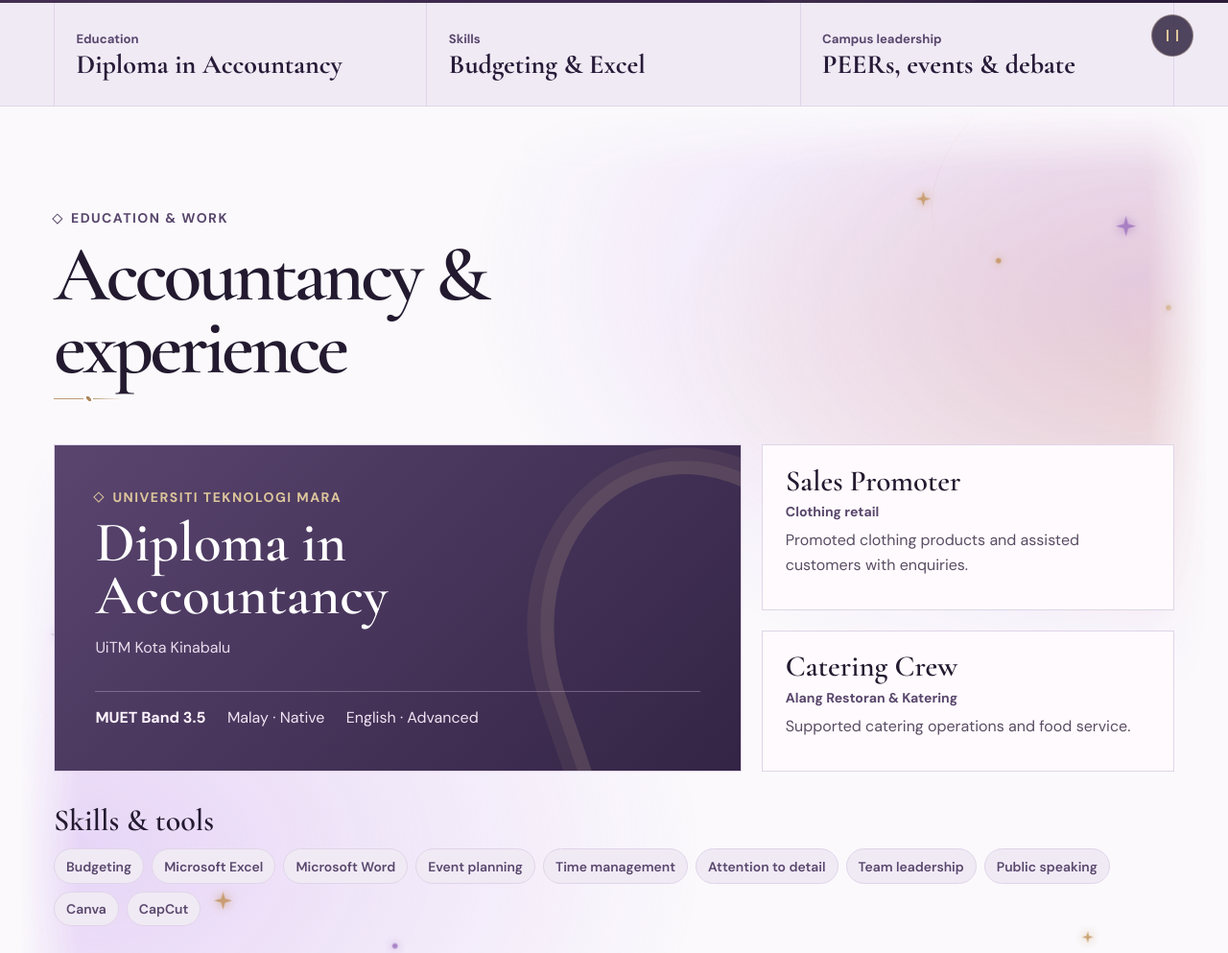
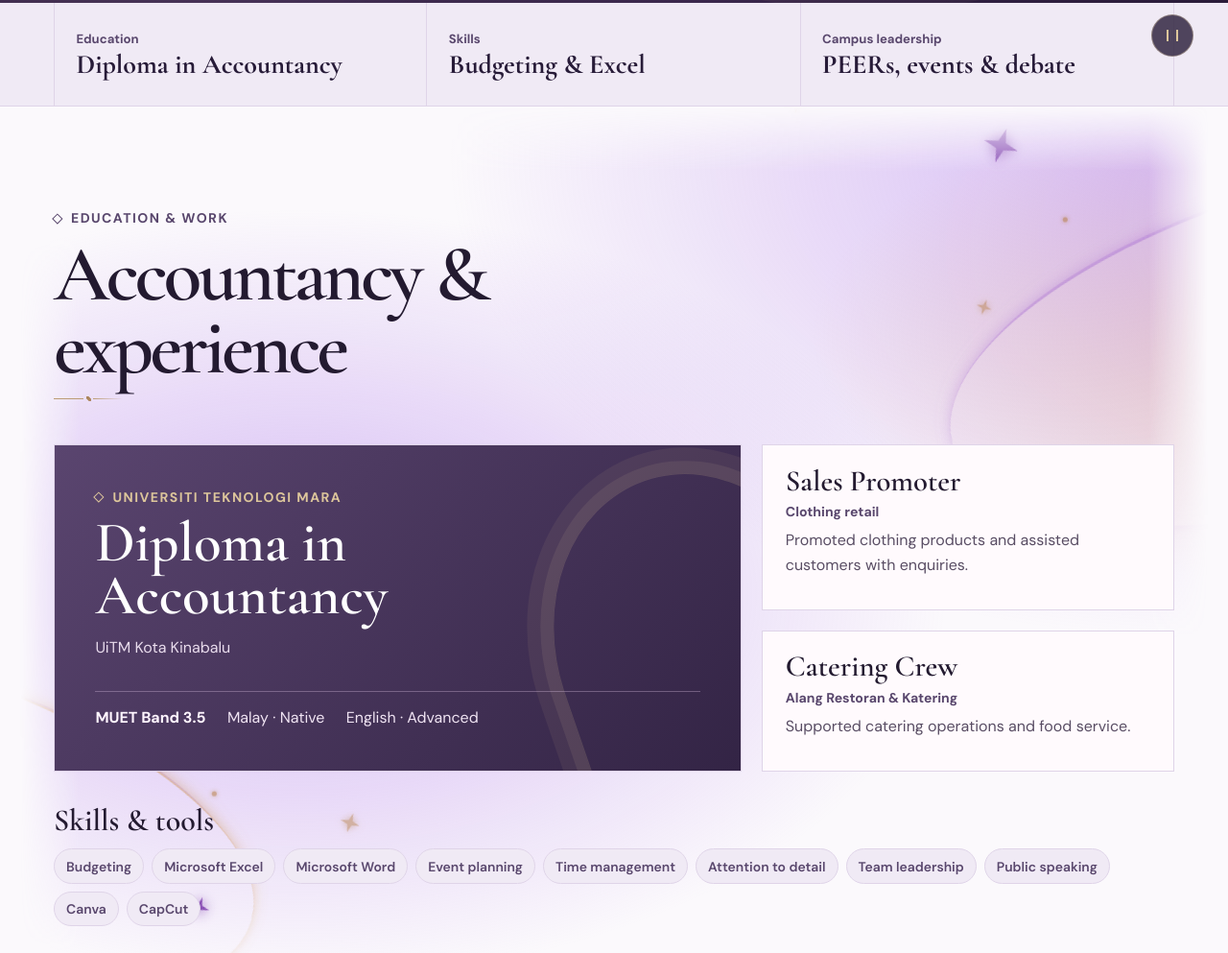
Before and after one commit to esyad/portfolioWani, a plain HTML site: page Wani_Portfolio.html in a window 1280 px wide. Shown: the part 725-1718 px from the top of the page at 96% size. Drawn offline with nearby package versions, Linux system fonts and the light colour scheme.

Commit message:
Make magical background motion more visible on scroll

```diff
--- a/Wani_Portfolio.html
+++ b/Wani_Portfolio.html
@@ -72,6 +72,7 @@
       inset: 0;
       overflow: hidden;
       pointer-events: none;
+      transform: translate3d(0, var(--hero-scroll-shift, 0px), 0);
     }
     .hero-atmosphere::before, .hero-atmosphere::after {
       content: "";
@@ -341,20 +342,24 @@
     .scroll-effect-section {
       position: relative;
       isolation: isolate;
-      --aura-gold: #ecb95b60;
-      --aura-lilac: #c394ed66;
-      --aura-ring: #c194674d;
-      --spark-gold: #bb8546;
-      --spark-lilac: #9160b5;
+      --aura-gold: #f3b95d82;
+      --aura-lilac: #b889ed94;
+      --aura-ring: #ab73d39e;
+      --ribbon-gold: #cd8c37b0;
+      --ribbon-lilac: #a66bd0b8;
+      --spark-gold: #ae712b;
+      --spark-lilac: #8a4fb5;
     }
     .campus.scroll-effect-section {
-      --aura-gold: #f3c97972;
-      --aura-lilac: #b087d375;
+      --aura-gold: #f4c16d8c;
+      --aura-lilac: #aa7ed49c;
     }
     .contact.scroll-effect-section {
-      --aura-gold: #ffc98244;
-      --aura-lilac: #c99dfd59;
-      --aura-ring: #efd0a261;
+      --aura-gold: #d891483e;
+      --aura-lilac: #a376d279;
+      --aura-ring: #efd0a27d;
+      --ribbon-gold: #ffd98baa;
+      --ribbon-lilac: #dfbcf5a1;
       --spark-gold: #ffe0a8;
       --spark-lilac: #e9ccfd;
     }
@@ -373,26 +378,43 @@
         linear-gradient(transparent, #000 7%, #000 93%, transparent);
       mask-composite: intersect;
     }
+    .scroll-scene {
+      position: absolute;
+      inset: 0 0 auto;
+      height: min(100%, 100vh);
+      transform: translate3d(0, var(--scene-y, 0px), 0);
+    }
     .scroll-aura {
       position: absolute;
-      inset: -6% -12%;
+      inset: -34% -30%;
       background:
-        radial-gradient(ellipse at 85% 25%, var(--aura-lilac), transparent 38%),
-        radial-gradient(ellipse at 89% 31%, var(--aura-gold), transparent 29%),
-        radial-gradient(ellipse at 12% 81%, var(--aura-lilac), transparent 35%);
+        radial-gradient(ellipse at 73% 32%, var(--aura-lilac), transparent 39%),
+        radial-gradient(ellipse at 82% 46%, var(--aura-gold), transparent 26%),
+        radial-gradient(ellipse at 25% 66%, var(--aura-lilac), transparent 32%);
       transform: translate3d(var(--aura-x, 0px), var(--aura-y, 0px), 0);
     }
-    .scroll-aura::after {
-      content: "";
+    .scroll-ribbon {
       position: absolute;
-      top: 0;
-      right: -4%;
-      width: clamp(13rem, 40vw, 34rem);
-      aspect-ratio: 1.6;
-      border-block-start: 1px solid var(--aura-ring);
+      width: clamp(22rem, 66vw, 62rem);
+      aspect-ratio: 2.5;
       border-radius: 50%;
-      box-shadow: 0 -14px 0 -13px var(--aura-ring), 0 -30px 0 -29px var(--aura-ring);
-      transform: rotate(var(--aura-angle, -18deg));
+      border-block-start: 2px solid var(--ribbon-lilac);
+      box-shadow: 0 -3px 17px -4px var(--ribbon-lilac), 0 -17px 0 -16px var(--aura-ring);
+      opacity: var(--ribbon-opacity, .6);
+    }
+    .scroll-ribbon.right {
+      top: 23%;
+      left: 62%;
+      transform: translate3d(var(--ribbon-x, 0px), var(--ribbon-y, 0px), 0)
+        rotate(var(--ribbon-angle, -26deg));
+    }
+    .scroll-ribbon.left {
+      top: 61%;
+      right: 64%;
+      border-block-start-color: var(--ribbon-gold);
+      box-shadow: 0 -4px 15px -4px var(--ribbon-gold), 0 -14px 0 -13px var(--aura-ring);
+      transform: translate3d(calc(-1 * var(--ribbon-x, 0px)), calc(-.7 * var(--ribbon-y, 0px)), 0)
+        rotate(calc(-1 * var(--ribbon-angle, -26deg)));
     }
     .scroll-sparkle {
       position: absolute;
@@ -416,7 +438,19 @@
       background: currentColor;
       box-shadow: 0 0 8px currentColor;
     }
-    .scroll-sparkle.star { filter: drop-shadow(0 0 5px currentColor); }
+    .scroll-sparkle.star {
+      filter: drop-shadow(0 0 5px currentColor);
+      opacity: var(--star-opacity, .83);
+      transform: translate3d(
+        calc(var(--spark-x, 0px) * var(--depth)),
+        calc(var(--spark-y, 0px) * var(--depth)),
+        0
+      ) scale(var(--spark-scale, 1)) rotate(var(--star-angle, 0deg));
+    }
+    .scroll-sparkle.star:nth-of-type(3n) {
+      opacity: var(--opposite-star-opacity, .83);
+      --spark-scale: var(--opposite-star-scale, 1);
+    }
     .scroll-sparkle.star::after {
       border-radius: 0;
       clip-path: polygon(50% 0, 61% 39%, 100% 50%, 61% 61%, 50% 100%, 39% 61%, 0 50%, 39% 39%);
@@ -808,17 +842,23 @@
   </dialog>
   <template id="scroll-atmosphere-template">
     <div class="scroll-atmosphere" aria-hidden="true">
-      <div class="scroll-aura"></div>
-      <span class="scroll-sparkle star" style="--x:76%;--y:11%;--size:14px;--depth:.85"></span>
-      <span class="scroll-sparkle" style="--x:83%;--y:19%;--depth:1.25"></span>
-      <span class="scroll-sparkle star" style="--x:93%;--y:14%;--size:19px;--depth:1"></span>
-      <span class="scroll-sparkle" style="--x:97%;--y:23%;--depth:.7"></span>
-      <span class="scroll-sparkle star" style="--x:94%;--y:47%;--size:12px;--depth:1.3"></span>
-      <span class="scroll-sparkle star" style="--x:3%;--y:58%;--size:14px;--depth:.7"></span>
-      <span class="scroll-sparkle" style="--x:9%;--y:71%;--depth:1.35"></span>
-      <span class="scroll-sparkle star" style="--x:16%;--y:84%;--size:17px;--depth:-.65"></span>
-      <span class="scroll-sparkle" style="--x:32%;--y:93%;--depth:1"></span>
-      <span class="scroll-sparkle star" style="--x:89%;--y:88%;--size:11px;--depth:-.8"></span>
+      <div class="scroll-scene">
+        <div class="scroll-aura"></div>
+        <div class="scroll-ribbon right"></div>
+        <div class="scroll-ribbon left"></div>
+        <span class="scroll-sparkle star" style="--x:71%;--y:13%;--size:20px;--depth:.85"></span>
+        <span class="scroll-sparkle" style="--x:83%;--y:17%;--size:7px;--depth:1.25"></span>
+        <span class="scroll-sparkle star" style="--x:89%;--y:20%;--size:29px;--depth:1"></span>
+        <span class="scroll-sparkle" style="--x:93%;--y:26%;--size:7px;--depth:.7"></span>
+        <span class="scroll-sparkle star" style="--x:89%;--y:44%;--size:22px;--depth:1.15"></span>
+        <span class="scroll-sparkle star" style="--x:13%;--y:54%;--size:23px;--depth:-.8"></span>
+        <span class="scroll-sparkle" style="--x:7%;--y:69%;--size:7px;--depth:-1.2"></span>
+        <span class="scroll-sparkle star" style="--x:21%;--y:79%;--size:28px;--depth:-.75"></span>
+        <span class="scroll-sparkle" style="--x:35%;--y:91%;--size:7px;--depth:-.5"></span>
+        <span class="scroll-sparkle star" style="--x:88%;--y:83%;--size:20px;--depth:.8"></span>
+        <span class="scroll-sparkle" style="--x:76%;--y:67%;--depth:.85"></span>
+        <span class="scroll-sparkle star" style="--x:8%;--y:89%;--size:17px;--depth:-.85"></span>
+      </div>
     </div>
   </template>
   <script>
@@ -923,17 +963,30 @@
         return;
       }
 
-      const progress = (viewportHeight - rect.top) / (viewportHeight + rect.height);
-      const offset = progress - .5;
-      const shimmer = .5 + .5 * Math.sin(progress * Math.PI * 4);
-      style.setProperty('--aura-opacity', (.52 + .48 * Math.sin(Math.PI * progress)).toFixed(2));
-      style.setProperty('--aura-x', (offset * 55).toFixed(1) + 'px');
-      style.setProperty('--aura-y', (offset * -155).toFixed(1) + 'px');
-      style.setProperty('--aura-angle', (-18 + offset * 23).toFixed(1) + 'deg');
-      style.setProperty('--spark-x', (offset * -39).toFixed(1) + 'px');
-      style.setProperty('--spark-y', (offset * -100).toFixed(1) + 'px');
-      style.setProperty('--spark-opacity', (.48 + .43 * shimmer).toFixed(2));
-      style.setProperty('--spark-scale', (.85 + .32 * shimmer).toFixed(2));
+      const viewportPhase = (.68 * viewportHeight - rect.top) / viewportHeight;
+      const sweep = Math.sin(viewportPhase * 2.5 - .6);
+      const rise = Math.sin(viewportPhase * 2.2);
+      const twinkle = .5 + .5 * Math.sin(viewportPhase * 7.4 + .65);
+      const horizontalTravel = Math.min(rect.width * .23, 270);
+      const sceneTop = Math.max(0, Math.min(-rect.top, rect.height - viewportHeight));
+      const visibleFraction = Math.min(viewportHeight - rect.top, rect.bottom, viewportHeight) / viewportHeight;
+
+      style.setProperty('--scene-y', sceneTop.toFixed(1) + 'px');
+      style.setProperty('--aura-opacity', Math.min(1, .32 + visibleFraction * 2.7).toFixed(2));
+      style.setProperty('--aura-x', (sweep * horizontalTravel).toFixed(1) + 'px');
+      style.setProperty('--aura-y', (rise * -118).toFixed(1) + 'px');
+      style.setProperty('--ribbon-x', (sweep * horizontalTravel * 1.12).toFixed(1) + 'px');
+      style.setProperty('--ribbon-y', (rise * -125).toFixed(1) + 'px');
+      style.setProperty('--ribbon-angle', (-24 + sweep * 14).toFixed(1) + 'deg');
+      style.setProperty('--ribbon-opacity', (.65 + twinkle * .35).toFixed(2));
+      style.setProperty('--spark-x', (sweep * horizontalTravel * -.55).toFixed(1) + 'px');
+      style.setProperty('--spark-y', (rise * -148).toFixed(1) + 'px');
+      style.setProperty('--spark-opacity', (.49 + .46 * twinkle).toFixed(2));
+      style.setProperty('--star-opacity', (.42 + .58 * twinkle).toFixed(2));
+      style.setProperty('--star-angle', (rise * 20).toFixed(1) + 'deg');
+      style.setProperty('--spark-scale', (.72 + .55 * twinkle).toFixed(2));
+      style.setProperty('--opposite-star-opacity', (1 - .58 * twinkle).toFixed(2));
+      style.setProperty('--opposite-star-scale', (1.27 - .55 * twinkle).toFixed(2));
     }
 
     function updateScroll() {
@@ -942,6 +995,10 @@
       const sectionOffset = document.querySelector('.header').offsetHeight + 30;
       const sectionRects = navSections.map(section => section.getBoundingClientRect());
       const backgroundMoves = !motionPreference.matches && !document.body.hasAttribute('data-effects-paused');
+      if (backgroundMoves) {
+        const heroShift = Math.max(0, Math.min(window.scrollY, viewportHeight)) * .32;
+        hero.style.setProperty('--hero-scroll-shift', heroShift.toFixed(1) + 'px');
+      }
       progress.style.transform = 'scaleX(' + (scrollMax > 0 ? window.scrollY / scrollMax : 0) + ')';
       let activeIndex = -1;
       sectionRects.forEach((rect, index) => {
```
Also changed, not shown: index.html (+103 -46 lines).
